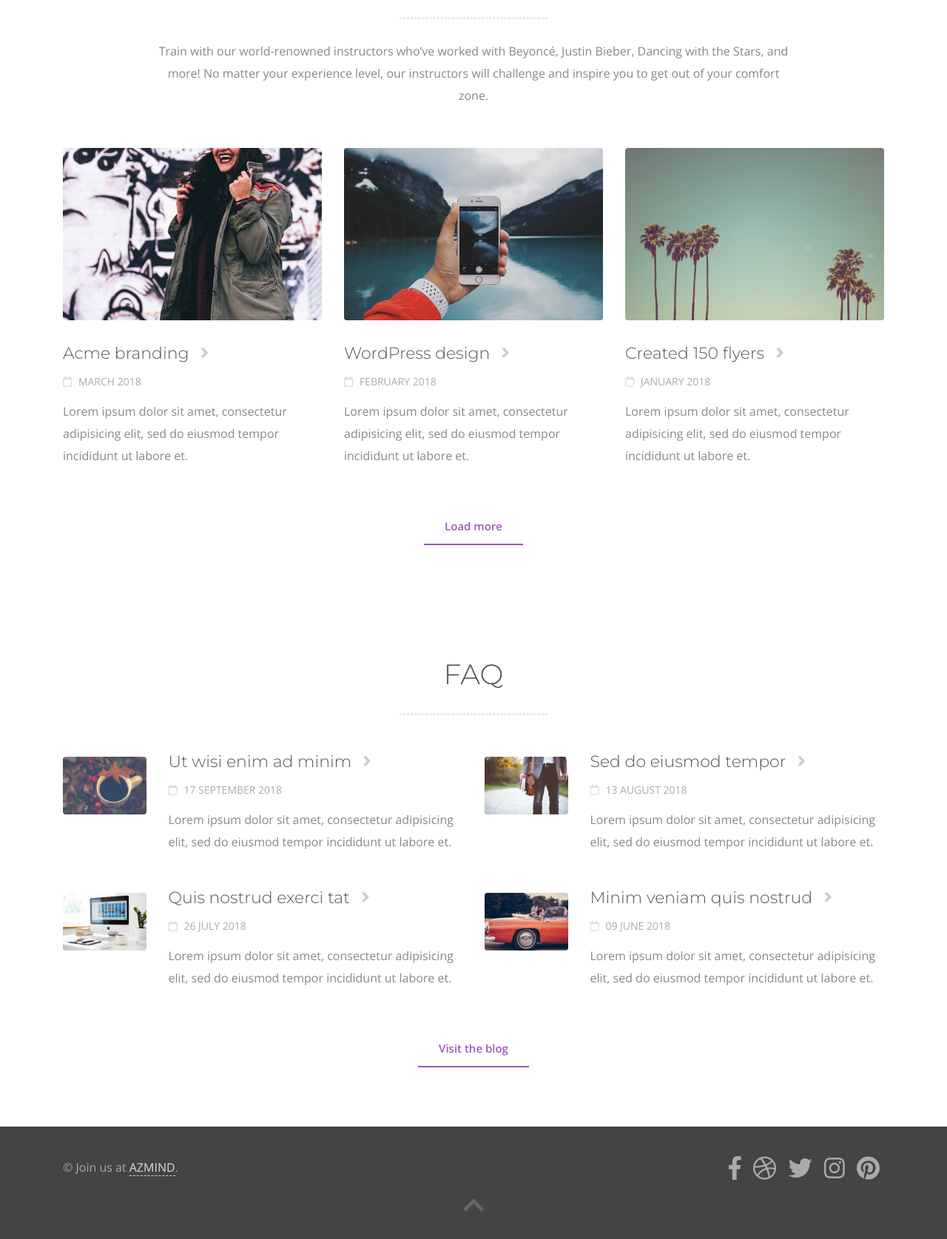
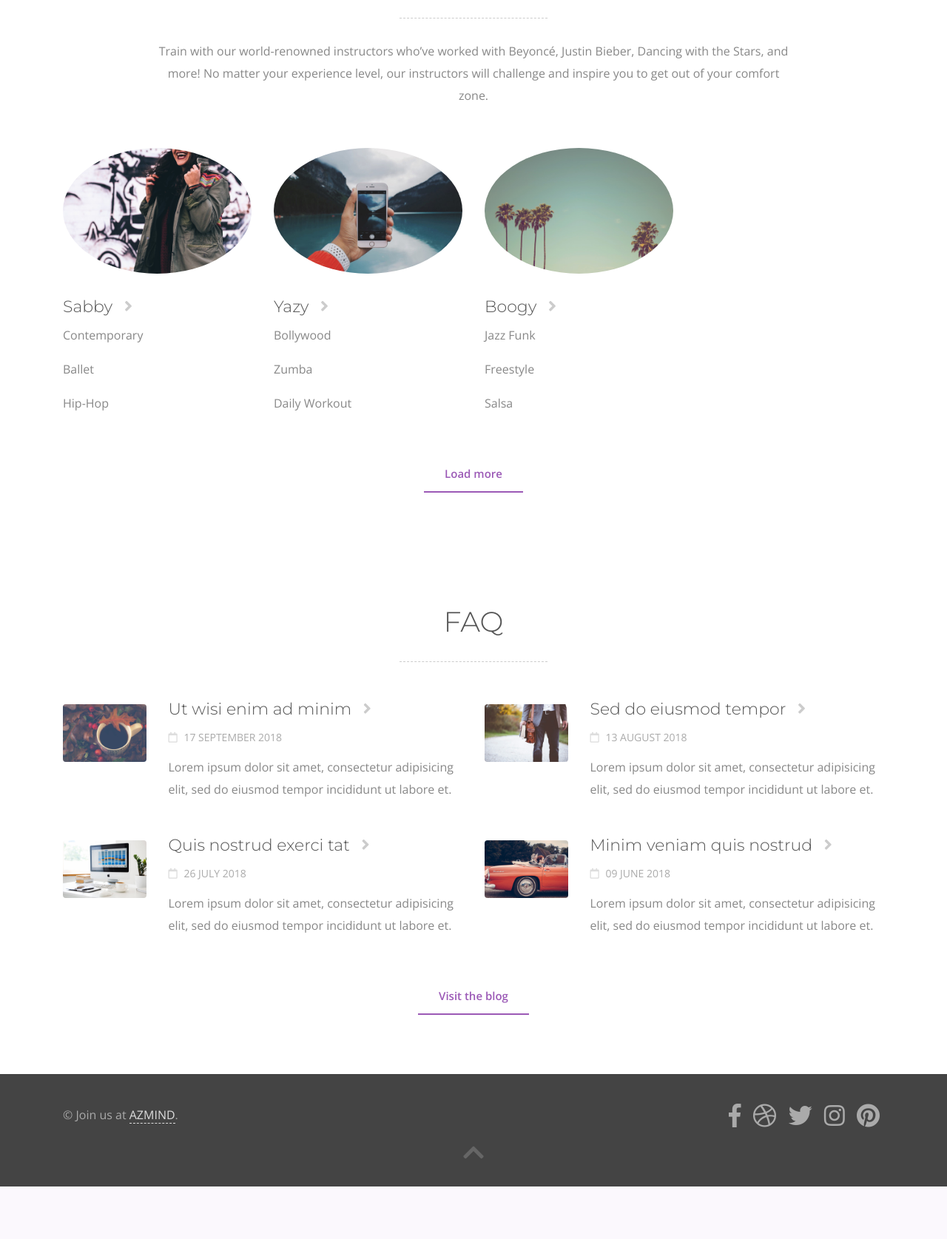
Before and after one commit to menonrudhin/move-web-page, a PHP site: page / in a window 1280 px wide. Shown: the part 2502-4177 px from the top of the page at 74% size. After the commit the page ends 4106 px from the top, so only its background shows below. Run offline with PHP 8.4, Linux system fonts and the light colour scheme; some libraries are stand-ins or nearby versions.

Commit message:
more customization

```diff
--- a/assets/css/style.css
+++ b/assets/css/style.css
@@ -324,16 +324,16 @@ img { max-width: 100%; }
 
 .portfolio-box-image {
 	overflow: hidden;
-	border-radius: 4px;
+	border-radius: 50%;
 }
 
 .portfolio-box-image img {
 	-o-transition: all .8s; -moz-transition: all .8s; -webkit-transition: all .8s; -ms-transition: all .8s; transition: all .8s;
 }
-
+/*
 .portfolio-box-image:hover img {
 	-o-transform: scale(1.25); -moz-transform: scale(1.25); -webkit-transform: scale(1.25); -ms-transform: scale(1.25); transform: scale(1.25);
-}
+} */
 
 .portfolio-box h3 {
 	margin-top: 30px;
--- a/index.html
+++ b/index.html
@@ -228,29 +228,32 @@
 	                </div>
 	            </div>
 	            <div class="row">
-                	<div class="col-md-4 portfolio-box wow fadeInUp">
+                	<div class="col-md-3 portfolio-box wow fadeInUp">
 	                	<div class="portfolio-box-image">
 	                		<img src="assets/img/portfolio/1.jpg" alt="" data-at2x="assets/img/portfolio/1.jpg">
 	                	</div>
-                		<h3><a href="#">Acme branding</a> <i class="fas fa-angle-right"></i></h3>
-                		<div class="portfolio-box-date"><i class="far fa-calendar"></i> March 2018</div>
-                		<p>Lorem ipsum dolor sit amet, consectetur adipisicing elit, sed do eiusmod tempor incididunt ut labore et.</p>
+                		<h3><a href="#">Sabby</a> <i class="fas fa-angle-right"></i></h3>
+                		<p>Contemporary</p>
+                        <p>Ballet</p>
+                        <p>Hip-Hop</p>
                     </div>
-                    <div class="col-md-4 portfolio-box wow fadeInDown">
+                    <div class="col-md-3 portfolio-box wow fadeInDown">
 	                	<div class="portfolio-box-image">
 	                		<img src="assets/img/portfolio/2.jpg" alt="" data-at2x="assets/img/portfolio/2.jpg">
 	                	</div>
-                		<h3><a href="#">WordPress design</a> <i class="fas fa-angle-right"></i></h3>
-                		<div class="portfolio-box-date"><i class="far fa-calendar"></i> February 2018</div>
-                		<p>Lorem ipsum dolor sit amet, consectetur adipisicing elit, sed do eiusmod tempor incididunt ut labore et.</p>
+                		<h3><a href="#">Yazy</a> <i class="fas fa-angle-right"></i></h3>
+                		<p>Bollywood</p>
+                        <p>Zumba</p>
+                        <p>Daily Workout</p>
                     </div>
-                    <div class="col-md-4 portfolio-box wow fadeInUp">
+                    <div class="col-md-3 portfolio-box wow fadeInUp">
 	                	<div class="portfolio-box-image">
 	                		<img src="assets/img/portfolio/3.jpg" alt="" data-at2x="assets/img/portfolio/3.jpg">
 	                	</div>
-                		<h3><a href="#">Created 150 flyers</a> <i class="fas fa-angle-right"></i></h3>
-                		<div class="portfolio-box-date"><i class="far fa-calendar"></i> January 2018</div>
-                		<p>Lorem ipsum dolor sit amet, consectetur adipisicing elit, sed do eiusmod tempor incididunt ut labore et.</p>
+                		<h3><a href="#">Boogy</a> <i class="fas fa-angle-right"></i></h3>
+                		<p>Jazz Funk</p>
+                        <p>Freestyle</p>
+                        <p>Salsa</p>
                     </div>
 	            </div>
 	            <div class="row">
```
